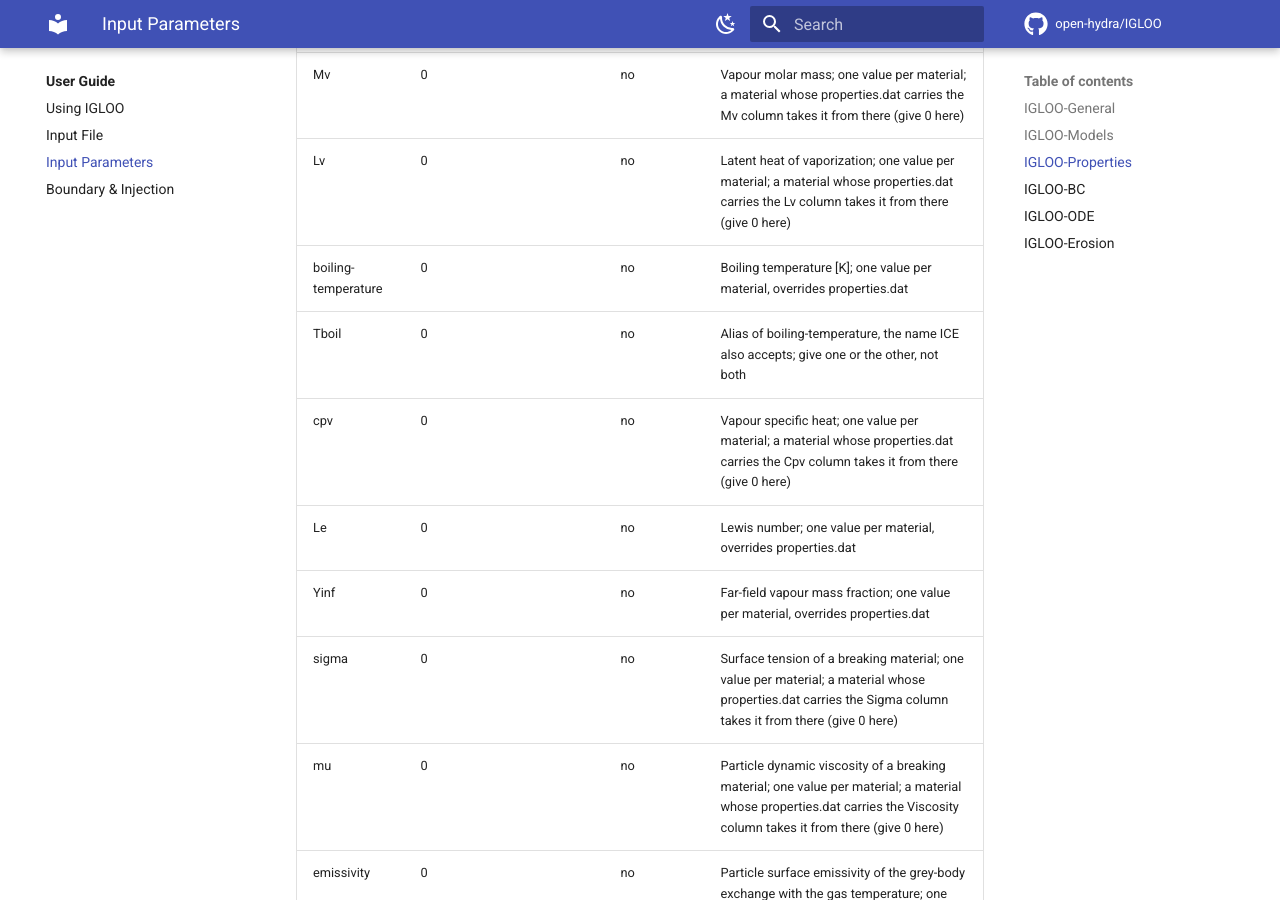
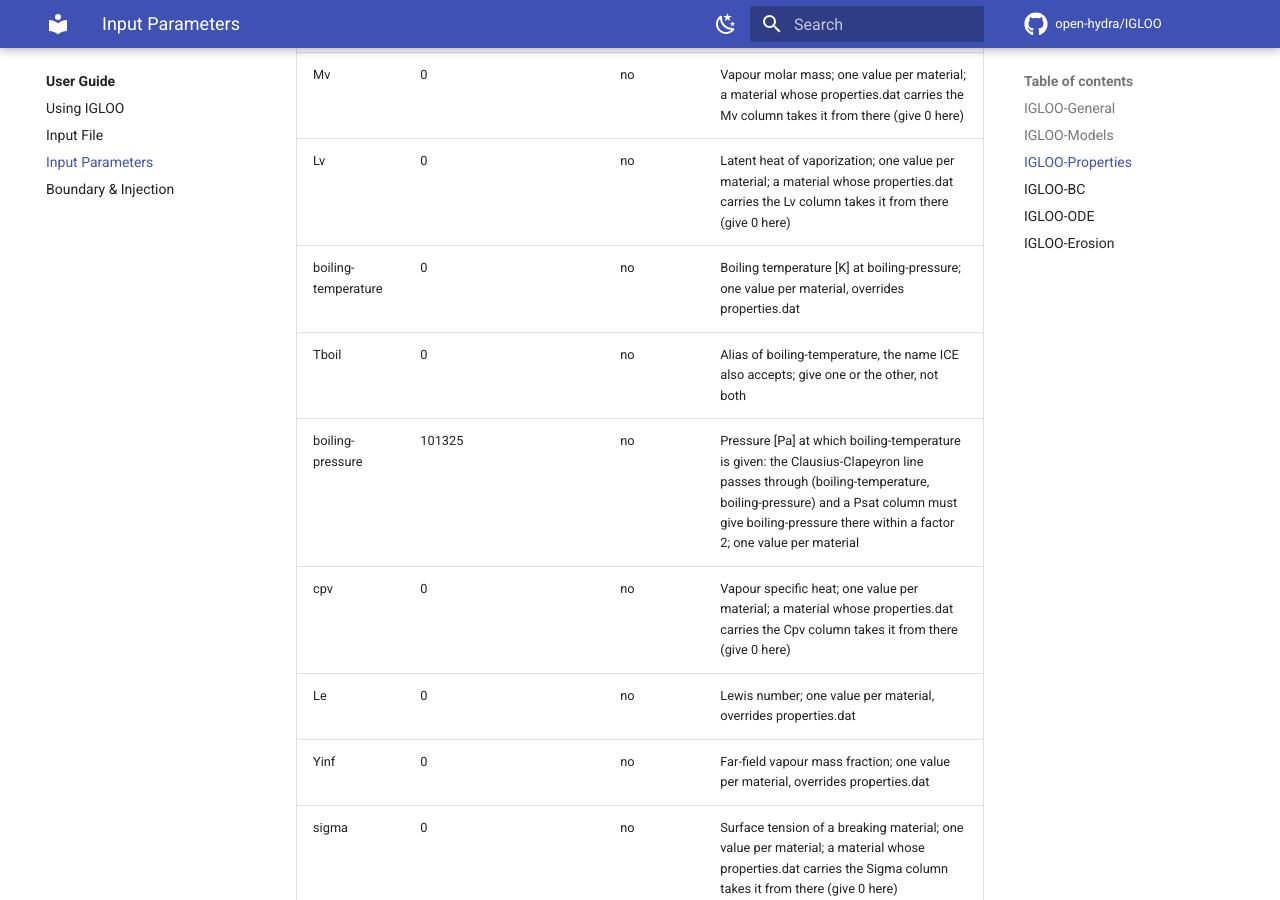
Before and after one commit to open-hydra/IGLOO, an MkDocs documentation site: the page built from docs/user/registry.md, in a window 1280 px wide and 900 px high, scrolled down 5527 px. Built offline with MkDocs 1.6.1 and Material for MkDocs 9.7.7, drawn with Linux system fonts in a browser that asks for light colours; comment, search, counter and statistics services are not loaded.

Commit message:
feat(evaporation): boiling-pressure, the pressure at which boiling-temperature is given
[IGLOO-Properties] boiling-pressure [Pa], one value per material, default one
atmosphere: the Clausius-Clapeyron line passes through (boiling-temperature,
boiling-pressure). It is folded into the one-atmosphere anchor every
consumer already reads, 1/T_b,1 = 1/T_b + ln(p_B/p_atm) R_u/(L_v M_v)
(invTboil_at, ICE's helper), so psat_CC and boilingTemperatureCC are
unchanged and the default is the line of before. A value that is not
positive and finite is refused, as are a fold without L_v M_v > 0 and a
pair that puts the one-atmosphere boiling point at or beyond infinity. A
Psat column must give boiling-pressure at boiling-temperature within a
factor 2; the refusal's text and the reader's print say so. ICE has the
same key.

test_properties_reader gains the leg set boiling-pressure (two materials:
Clausius-Clapeyron through 393.15 K at 2e5 Pa against the closed form, and
a Psat column through 406.7 K at 3 atm); refuse-boiling-pressure refuses
0 Pa.

Co-Authored-By: Claude Opus 5.5 (1M context) <noreply@anthropic.com>
Claude-Session: https://claude.ai/code/session_019zi1qiuw7HF2aRfC8FR4xx

```diff
--- a/docs/user/registry.md
+++ b/docs/user/registry.md
@@ -69,8 +69,9 @@ Solver-owned `input.ini` sections, auto-generated by `DocGen` from the doc-only
 | psat | 0 |  |  no | Legacy, accepted and ignored: p_sat comes from Clausius-Clapeyron (Lv, Mv, boiling-temperature) or from a Psat column in properties.dat |
 | Mv | 0 |  |  no | Vapour molar mass; one value per material; a material whose properties.dat carries the Mv column takes it from there (give 0 here) |
 | Lv | 0 |  |  no | Latent heat of vaporization; one value per material; a material whose properties.dat carries the Lv column takes it from there (give 0 here) |
-| boiling-temperature | 0 |  |  no | Boiling temperature [K]; one value per material, overrides properties.dat |
+| boiling-temperature | 0 |  |  no | Boiling temperature [K] at boiling-pressure; one value per material, overrides properties.dat |
 | Tboil | 0 |  |  no | Alias of boiling-temperature, the name ICE also accepts; give one or the other, not both |
+| boiling-pressure | 101325 |  |  no | Pressure [Pa] at which boiling-temperature is given: the Clausius-Clapeyron line passes through (boiling-temperature, boiling-pressure) and a Psat column must give boiling-pressure there within a factor 2; one value per material |
 | cpv | 0 |  |  no | Vapour specific heat; one value per material; a material whose properties.dat carries the Cpv column takes it from there (give 0 here) |
 | Le | 0 |  |  no | Lewis number; one value per material, overrides properties.dat |
 | Yinf | 0 |  |  no | Far-field vapour mass fraction; one value per material, overrides properties.dat |
```
Also changed, not shown: 14 other files.
